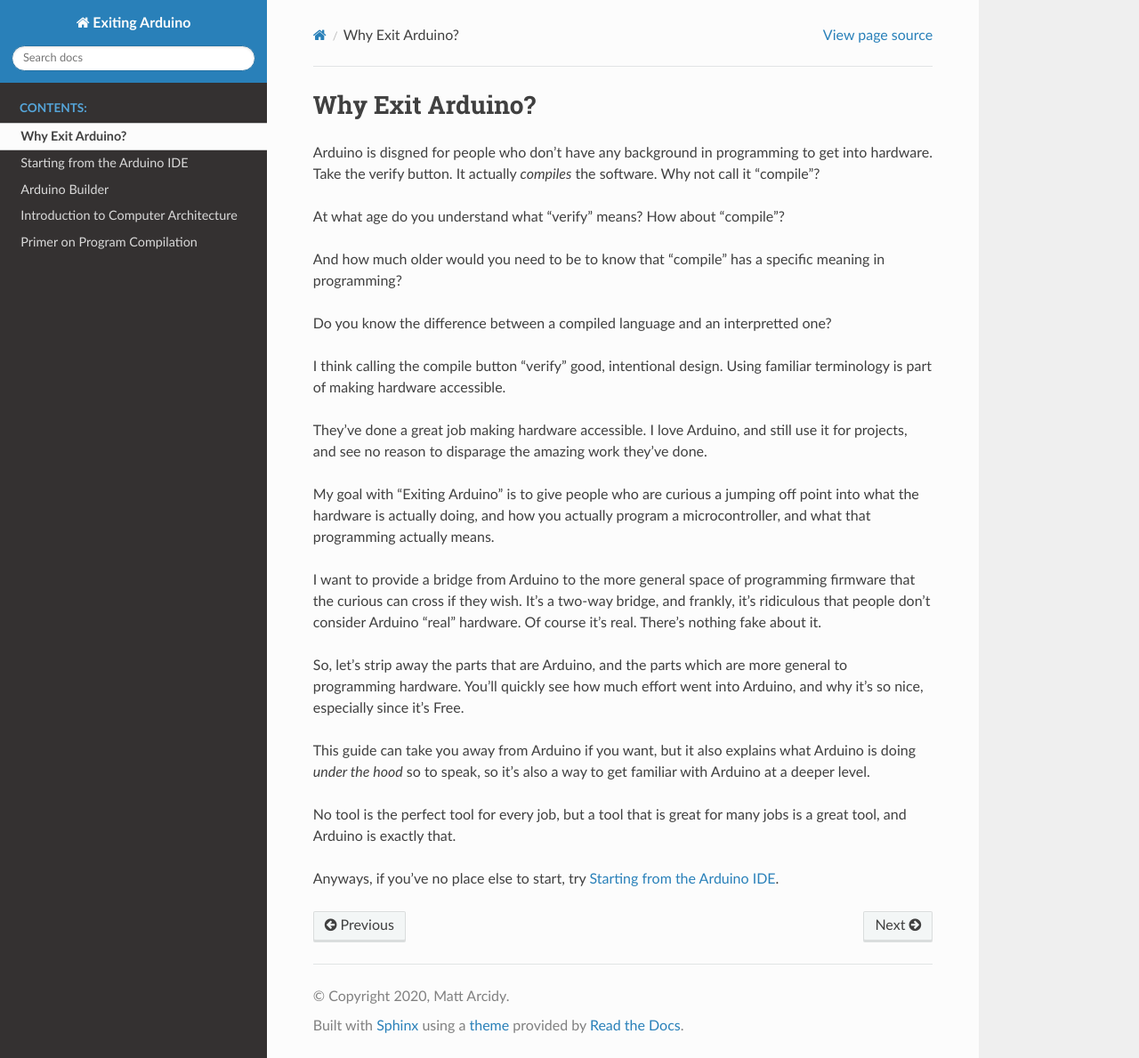
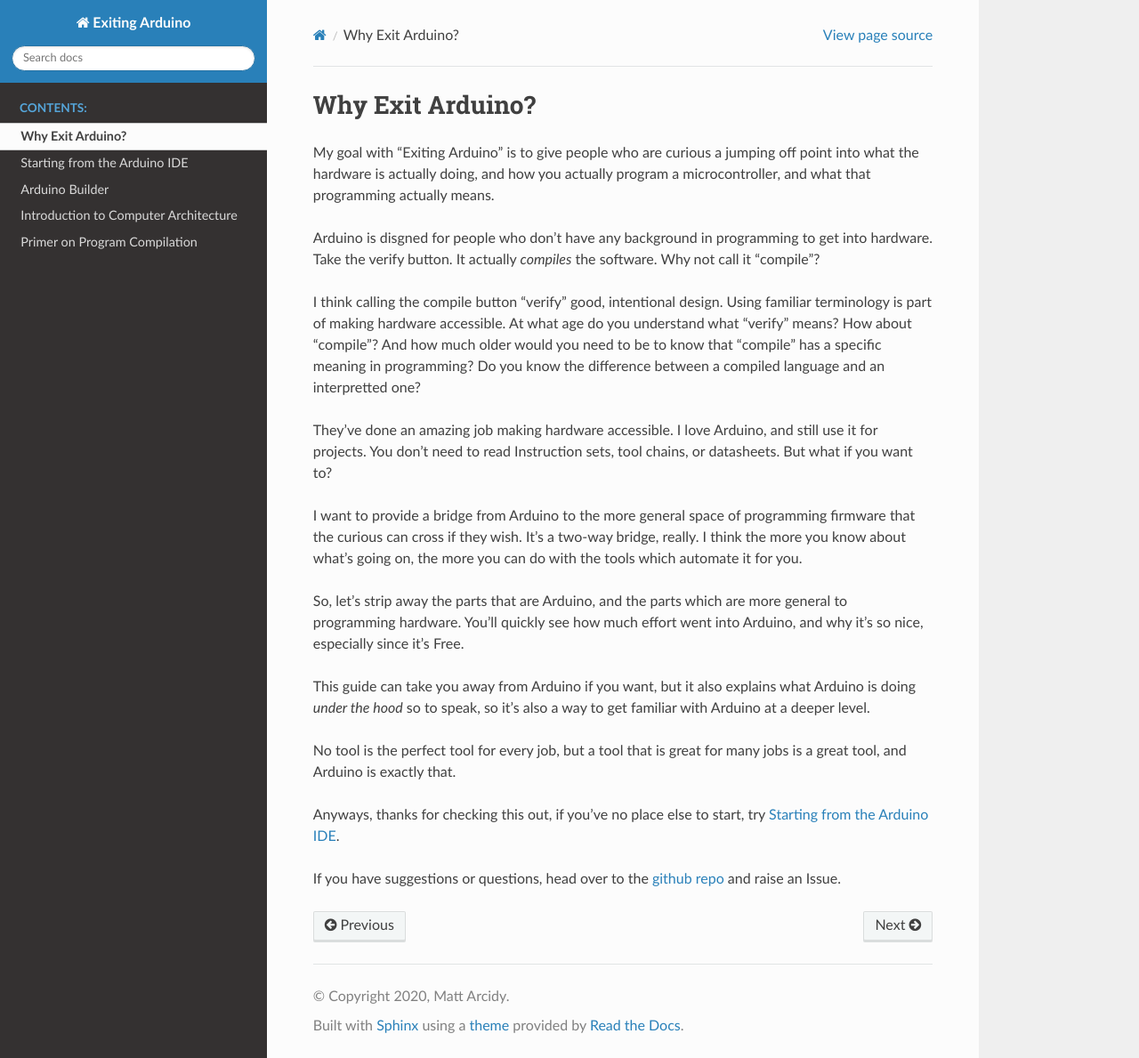
Before and after one commit to marcidy/exiting_arduino, a Sphinx documentation site: the page built from docs/source/why_exit_arduino.rst, in a window 1280 px wide and 1189 px high. Shown: the whole window at 89% size. Built offline with Sphinx 7.4.7 and the Read the Docs theme 2.0.0, drawn with Linux system fonts in a browser that asks for light colours.

Commit message:
fixing some relatively poor copy

```diff
--- a/docs/source/why_exit_arduino.rst
+++ b/docs/source/why_exit_arduino.rst
@@ -1,21 +1,15 @@
 =================
 Why Exit Arduino?
 =================
+My goal with "Exiting Arduino" is to give people who are curious a jumping off point into what the hardware is actually doing, and how you actually program a microcontroller, and what that programming actually means.
+
 Arduino is disgned for people who don't have any background in programming to get into hardware.  Take the verify button.  It actually *compiles* the software.  Why not call it "compile"?
 
-At what age do you understand what "verify" means?  How about "compile"?
+I think calling the compile button "verify" good, intentional design.  Using familiar terminology is part of making hardware accessible.  At what age do you understand what "verify" means?  How about "compile"?  And how much older would you need to be to know that "compile" has a specific meaning in programming?  Do you know the difference between a compiled language and an interpretted one?
 
-And how much older would you need to be to know that "compile" has a specific meaning in programming?
+They've done an amazing job making hardware accessible.  I love Arduino, and still use it for projects.  You don't need to read Instruction sets, tool chains, or datasheets.  But what if you want to?
 
-Do you know the difference between a compiled language and an interpretted one?
-
-I think calling the compile button "verify" good, intentional design.  Using familiar terminology is part of making hardware accessible.
-
-They've done a great job making hardware accessible.  I love Arduino, and still use it for projects, and see no reason to disparage the amazing work they've done.
-
-My goal with "Exiting Arduino" is to give people who are curious a jumping off point into what the hardware is actually doing, and how you actually program a microcontroller, and what that programming actually means.
-
-I want to provide a bridge from Arduino to the more general space of programming firmware that the curious can cross if they wish.  It's a two-way bridge, and frankly, it's ridiculous that people don't consider Arduino "real" hardware.  Of course it's real.  There's nothing fake about it.
+I want to provide a bridge from Arduino to the more general space of programming firmware that the curious can cross if they wish.  It's a two-way bridge, really.  I think the more you know about what's going on, the more you can do with the tools which automate it for you.
 
 So, let's strip away the parts that are Arduino, and the parts which are more general to programming hardware.  You'll quickly see how much effort went into Arduino, and why it's so nice, especially since it's Free.
 
@@ -23,4 +17,6 @@
 
 No tool is the perfect tool for every job, but a tool that is great for many jobs is a great tool, and Arduino is exactly that.
 
-Anyways, if you've no place else to start, try :ref:`start_from_ide`.
+Anyways, thanks for checking this out, if you've no place else to start, try :ref:`start_from_ide`.
+
+If you have suggestions or questions, head over to the `github repo <https://github.com/marcidy/exiting_arduino>`_ and raise an Issue.
```
